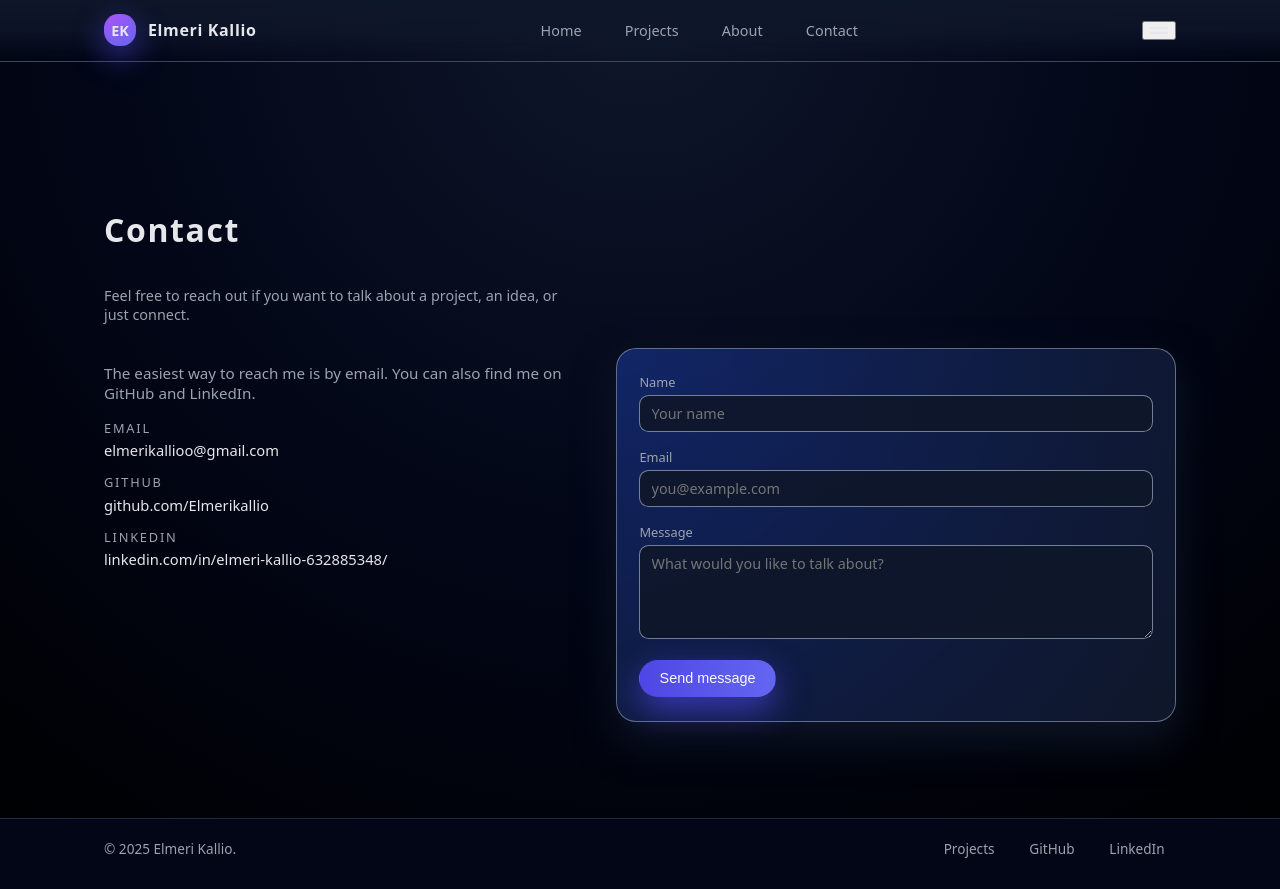
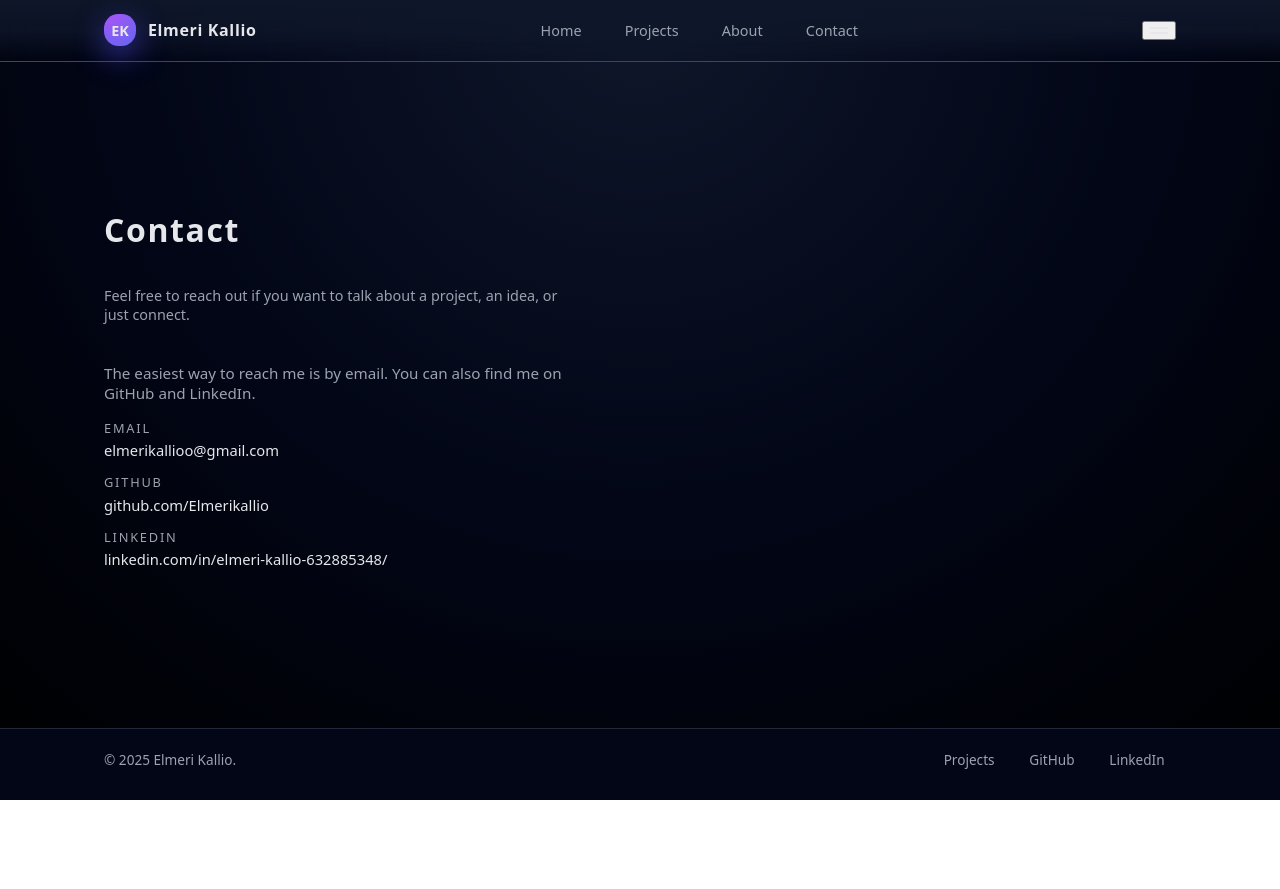
Before and after one commit to Elmerikallio/web-app-EK, a React (Create React App) app: page /contact in a window 1280 px wide. After the commit the page ends 800 px from the top, so only its background shows below. Built offline with nearby package versions, Linux system fonts and the light colour scheme.

Commit message:
comment out contact form
no form yet, maybe implement mailjs later.

```diff
--- a/src/pages/Contact/Contact.js
+++ b/src/pages/Contact/Contact.js
@@ -56,7 +56,7 @@ export const Contact = () => {
           </div>
         </div>
 
-        <form className="contact-form" onSubmit={handleSubmit}>
+        {/* <form className="contact-form" onSubmit={handleSubmit}>
           <div className="form-field">
             <label className="form-label" htmlFor="name">
               Name
@@ -99,7 +99,7 @@ export const Contact = () => {
           <button type="submit" className="btn btn-primary btn-magnetic">
             Send message
           </button>
-        </form>
+        </form> */}
       </div>
     </section>
   );
```
